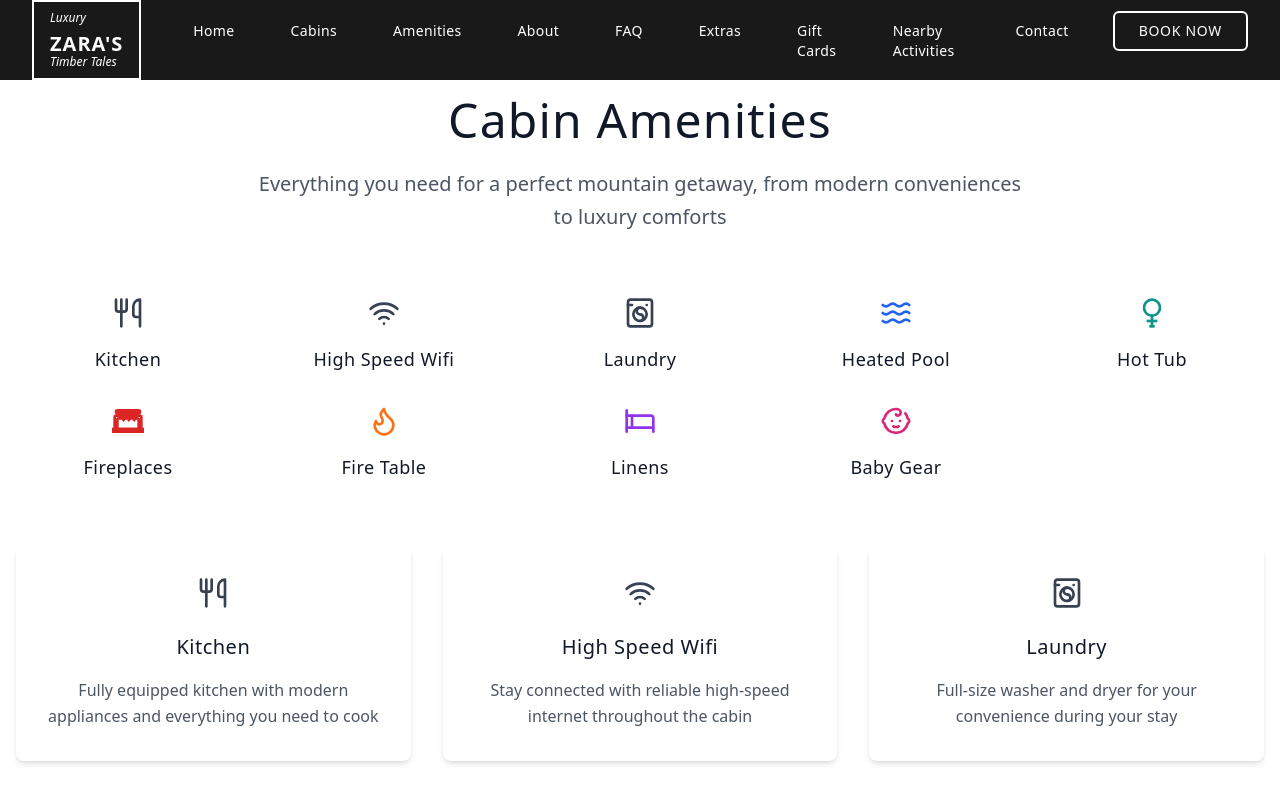
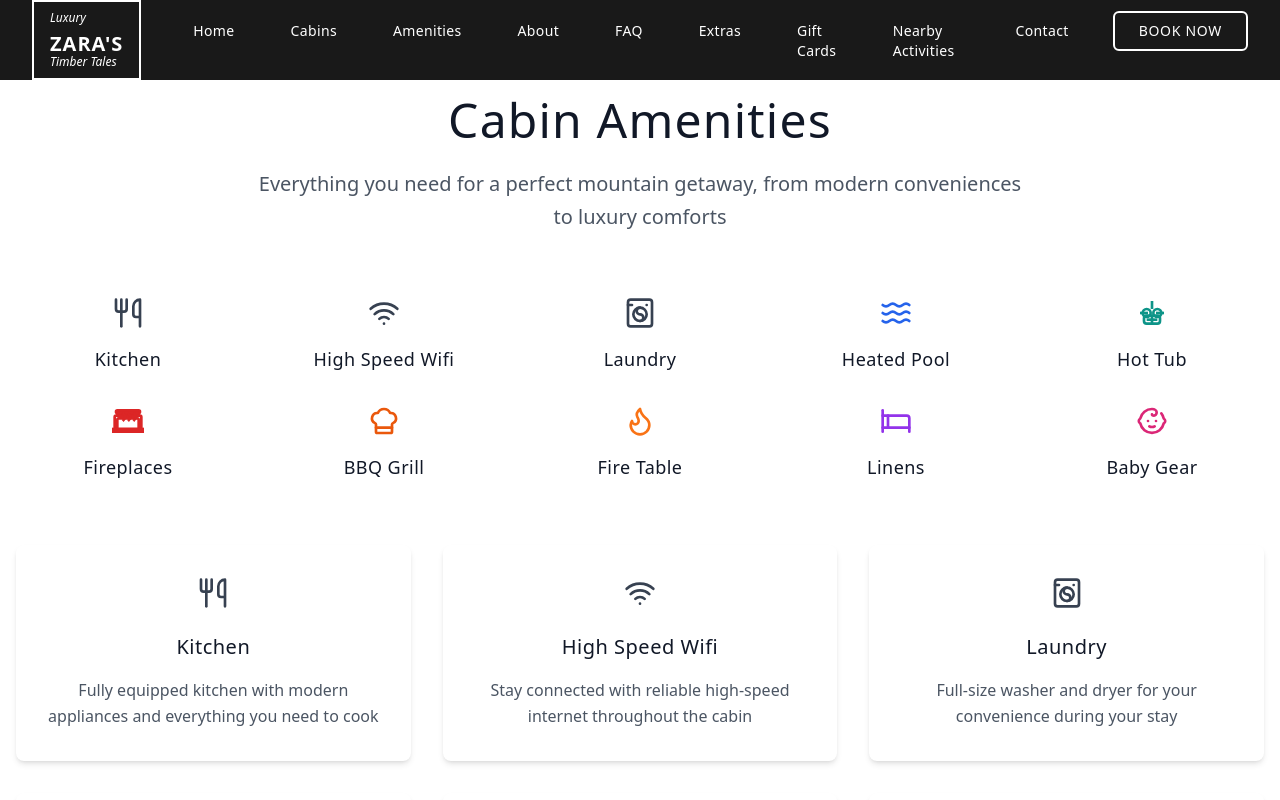
Before and after one commit to kchandrasekhar01/timber-tales-escape-portal, a React (Vite) app: page /amenities in a window 1280 px wide. Shown: the top 800 px of the page. Built offline with nearby package versions, Linux system fonts and the light colour scheme.

Commit message:
Add BBQ grill amenity
Re-added the BBQ grill amenity to the amenities list in the Amenities component.

```diff
--- a/src/components/Amenities.tsx
+++ b/src/components/Amenities.tsx
@@ -1,3 +1,4 @@
+
 import { Card, CardContent } from "@/components/ui/card";
 import {
   Utensils,
@@ -35,10 +36,14 @@ export const Amenities = () => {
     {
       icon: (
         <svg className="w-8 h-8 text-teal-600" viewBox="0 0 24 24" fill="none" stroke="currentColor" strokeWidth="2">
-          <circle cx="12" cy="8" r="6" />
-          <path d="M12 14v8" />
-          <path d="M8 18h8" />
-          <path d="M10 22h4" />
+          <circle cx="8" cy="12" r="3" />
+          <circle cx="16" cy="12" r="3" />
+          <path d="M12 3v6" />
+          <path d="M12 15v6" />
+          <path d="M3 12h6" />
+          <path d="M15 12h6" />
+          <rect x="6" y="14" width="12" height="6" rx="2" />
+          <path d="M8 17h8" />
         </svg>
       ),
       title: "Hot Tub",
@@ -59,6 +64,11 @@ export const Amenities = () => {
       ),
       title: "Fireplaces",
       description: "Cozy fireplaces throughout the cabin for warmth and ambiance"
+    },
+    {
+      icon: <ChefHat className="w-8 h-8 text-orange-600" />,
+      title: "BBQ Grill",
+      description: "Outdoor grilling station perfect for family barbecues and gatherings"
     },
     {
       icon: <Flame className="w-8 h-8 text-orange-500" />,
```
